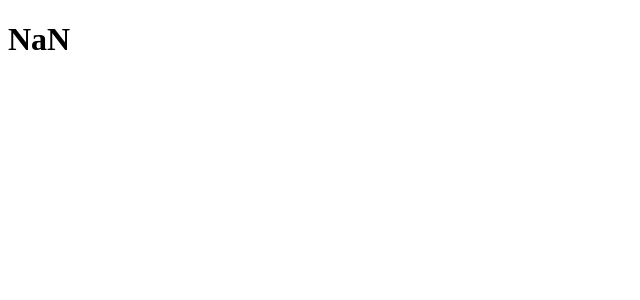
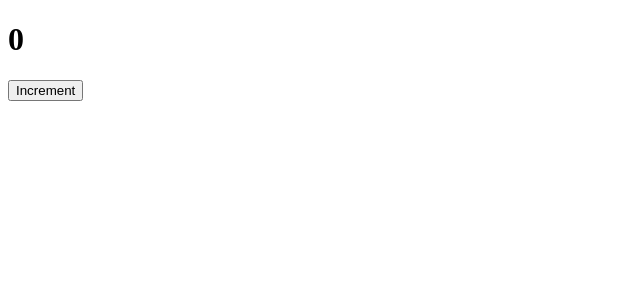
Before and after one commit to Antoniolabbate/COURSE-REACT, a React (Create React App) app in the folder exercise-1/: page / in a window 1280 px wide. Shown: the top 300 px of the page, without its empty margins (0-640 px from the left). Built offline with nearby package versions, Linux system fonts and the light colour scheme.

Commit message:
exercise 15

```diff
--- a/exercise-1/src/App.js
+++ b/exercise-1/src/App.js
@@ -1,16 +1,18 @@
-import { useEffect, useState } from "react";
+import Counter from "./Counter";
+import React from "react";
 
-const Counter = ({start, add, ms}) => {
-  const [count, setCount] = useState(start);
 
-  useEffect(() => {
-    const interval = setInterval(() => {
-        setCount(count => count + add);
-    }, ms);
-    return () => clearInterval(interval)
-  }, [])
+class App extends React.Component{
 
-  return <h1>{count}</h1>
-};
+  render(){
 
-export default Counter;
+   return (
+    <>
+    <Counter incrementAmount = {1} incrementIntervall = {1000}/>
+    </>
+
+   )
+  }
+
+}
+export default App;
--- /dev/null
+++ b/exercise-1/src/Counter.jsx
@@ -0,0 +1,21 @@
+import {useState} from "react";
+
+function Counter(props){
+    let [count,setCount] = useState(0);
+
+return (
+  <>
+  <h1>{count}</h1>
+  <button onClick={add}>Increment</button>
+  </>
+)
+function add(){
+  setInterval(() =>
+    setCount(count += props.incrementAmount),props.incrementIntervall
+
+  )
+  return setCount;
+}
+
+}
+export default Counter;
```
